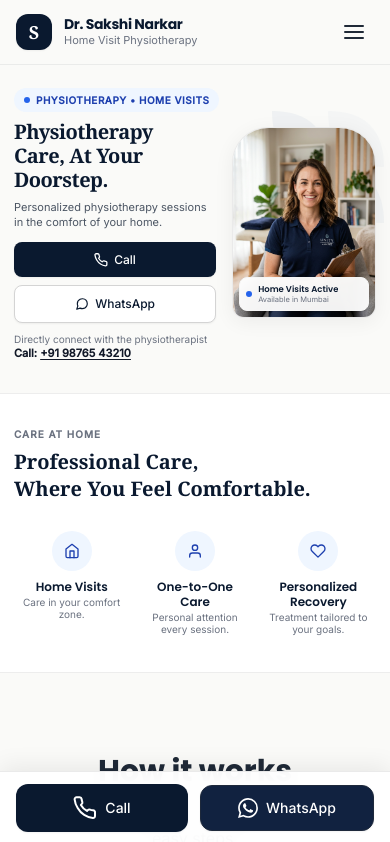
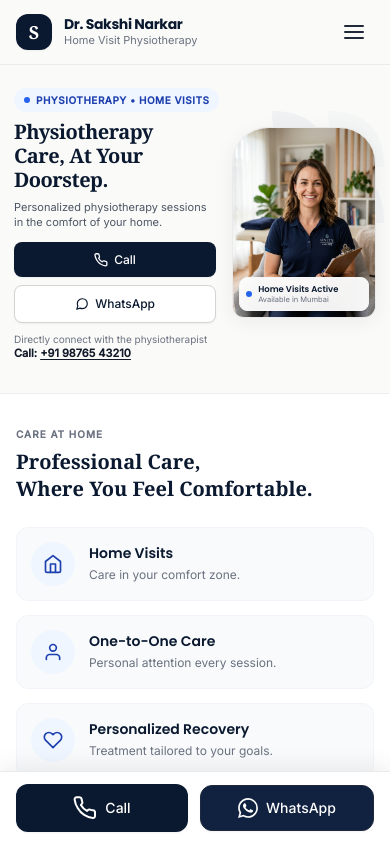
Before and after one commit to malavya1411/Physio_Website, a React (Vite) app: page / in a window 390 px wide. Shown: the top 842 px of the page. Built offline with nearby package versions, Linux system fonts and the light colour scheme.

Commit message:
style: improve mobile layout and responsiveness of care at home pillars

```diff
--- a/src/pages/Home.jsx
+++ b/src/pages/Home.jsx
@@ -152,7 +152,7 @@ export default function Home() {
       </section>
 
       {/* ── CARE AT HOME (3-Pillar Clean Section) ──────────────── */}
-      <section className="bg-white border-y border-neutral-200/70 py-8 sm:py-14 px-3.5 sm:px-6 lg:px-8">
+      <section className="bg-white border-y border-neutral-200/70 py-8 sm:py-14 px-4 sm:px-6 lg:px-8">
         <div className="max-w-[1240px] mx-auto">
           {/* Eyebrow & Headline */}
           <div className="text-left mb-6 sm:mb-10">
@@ -171,53 +171,59 @@ export default function Home() {
             </h2>
           </div>
 
-          {/* 3 Circular Icon Pillars (3 cols on mobile & desktop) */}
-          <div className="grid grid-cols-3 gap-2 sm:gap-6">
+          {/* 3 Circular Icon Pillars (1 col cards on mobile, 3 cols on desktop) */}
+          <div className="grid grid-cols-1 sm:grid-cols-3 gap-3.5 sm:gap-6">
             {/* 1. Home Visits */}
-            <div className="flex flex-col items-center sm:items-start text-center sm:text-left p-1">
-              <div className="w-10 h-10 sm:w-13 sm:h-13 rounded-full bg-[#EFF6FF] text-[#1E40AF] flex items-center justify-center mb-2 sm:mb-3 shadow-xs">
-                <svg className="w-4 h-4 sm:w-6 sm:h-6" viewBox="0 0 24 24" fill="none" stroke="currentColor" strokeWidth="2" strokeLinecap="round" strokeLinejoin="round" aria-hidden="true">
+            <div className="flex flex-row items-center sm:items-start text-left gap-3.5 sm:gap-0 sm:flex-col p-3.5 sm:p-0 rounded-xl sm:rounded-none bg-[#F8FAFC] sm:bg-transparent border border-slate-100 sm:border-0 transition-all">
+              <div className="w-11 h-11 sm:w-13 sm:h-13 rounded-full bg-[#EFF6FF] text-[#1E40AF] flex items-center justify-center flex-shrink-0 sm:mb-3 shadow-xs">
+                <svg className="w-5 h-5 sm:w-6 sm:h-6" viewBox="0 0 24 24" fill="none" stroke="currentColor" strokeWidth="2" strokeLinecap="round" strokeLinejoin="round" aria-hidden="true">
                   <path d="M3 9l9-7 9 7v11a2 2 0 0 1-2 2H5a2 2 0 0 1-2-2z"/>
                   <polyline points="9 22 9 12 15 12 15 22"/>
                 </svg>
               </div>
-              <h3 className="font-poppins font-semibold text-[#0A192F] text-xs sm:text-sm mb-0.5 leading-tight" style={{ fontFamily: 'Poppins, sans-serif' }}>
+              <div className="flex-1 min-w-0">
+                <h3 className="font-poppins font-semibold text-[#0A192F] text-sm sm:text-base mb-0.5 leading-snug" style={{ fontFamily: 'Poppins, sans-serif' }}>
                   Home Visits
                 </h3>
-              <p className="font-inter text-[#6B7280] text-[10px] sm:text-xs leading-tight" style={{ fontFamily: 'Inter, sans-serif' }}>
+                <p className="font-inter text-[#6B7280] text-xs sm:text-sm leading-normal" style={{ fontFamily: 'Inter, sans-serif' }}>
                   Care in your comfort zone.
                 </p>
               </div>
+            </div>
 
             {/* 2. One-to-One Care */}
-            <div className="flex flex-col items-center sm:items-start text-center sm:text-left p-1">
-              <div className="w-10 h-10 sm:w-13 sm:h-13 rounded-full bg-[#EFF6FF] text-[#1E40AF] flex items-center justify-center mb-2 sm:mb-3 shadow-xs">
-                <svg className="w-4 h-4 sm:w-6 sm:h-6" viewBox="0 0 24 24" fill="none" stroke="currentColor" strokeWidth="2" strokeLinecap="round" strokeLinejoin="round" aria-hidden="true">
+            <div className="flex flex-row items-center sm:items-start text-left gap-3.5 sm:gap-0 sm:flex-col p-3.5 sm:p-0 rounded-xl sm:rounded-none bg-[#F8FAFC] sm:bg-transparent border border-slate-100 sm:border-0 transition-all">
+              <div className="w-11 h-11 sm:w-13 sm:h-13 rounded-full bg-[#EFF6FF] text-[#1E40AF] flex items-center justify-center flex-shrink-0 sm:mb-3 shadow-xs">
+                <svg className="w-5 h-5 sm:w-6 sm:h-6" viewBox="0 0 24 24" fill="none" stroke="currentColor" strokeWidth="2" strokeLinecap="round" strokeLinejoin="round" aria-hidden="true">
                   <path d="M20 21v-2a4 4 0 0 0-4-4H8a4 4 0 0 0-4 4v2"/>
                   <circle cx="12" cy="7" r="4"/>
                 </svg>
               </div>
-              <h3 className="font-poppins font-semibold text-[#0A192F] text-xs sm:text-sm mb-0.5 leading-tight" style={{ fontFamily: 'Poppins, sans-serif' }}>
+              <div className="flex-1 min-w-0">
+                <h3 className="font-poppins font-semibold text-[#0A192F] text-sm sm:text-base mb-0.5 leading-snug" style={{ fontFamily: 'Poppins, sans-serif' }}>
                   One-to-One Care
                 </h3>
-              <p className="font-inter text-[#6B7280] text-[10px] sm:text-xs leading-tight" style={{ fontFamily: 'Inter, sans-serif' }}>
+                <p className="font-inter text-[#6B7280] text-xs sm:text-sm leading-normal" style={{ fontFamily: 'Inter, sans-serif' }}>
                   Personal attention every session.
                 </p>
               </div>
+            </div>
 
             {/* 3. Personalized Recovery */}
-            <div className="flex flex-col items-center sm:items-start text-center sm:text-left p-1">
-              <div className="w-10 h-10 sm:w-13 sm:h-13 rounded-full bg-[#EFF6FF] text-[#1E40AF] flex items-center justify-center mb-2 sm:mb-3 shadow-xs">
-                <svg className="w-4 h-4 sm:w-6 sm:h-6" viewBox="0 0 24 24" fill="none" stroke="currentColor" strokeWidth="2" strokeLinecap="round" strokeLinejoin="round" aria-hidden="true">
+            <div className="flex flex-row items-center sm:items-start text-left gap-3.5 sm:gap-0 sm:flex-col p-3.5 sm:p-0 rounded-xl sm:rounded-none bg-[#F8FAFC] sm:bg-transparent border border-slate-100 sm:border-0 transition-all">
+              <div className="w-11 h-11 sm:w-13 sm:h-13 rounded-full bg-[#EFF6FF] text-[#1E40AF] flex items-center justify-center flex-shrink-0 sm:mb-3 shadow-xs">
+                <svg className="w-5 h-5 sm:w-6 sm:h-6" viewBox="0 0 24 24" fill="none" stroke="currentColor" strokeWidth="2" strokeLinecap="round" strokeLinejoin="round" aria-hidden="true">
                   <path d="M20.84 4.61a5.5 5.5 0 0 0-7.78 0L12 5.67l-1.06-1.06a5.5 5.5 0 0 0-7.78 7.78l1.06 1.06L12 21.23l7.78-7.78 1.06-1.06a5.5 5.5 0 0 0 0-7.78z"/>
                 </svg>
               </div>
-              <h3 className="font-poppins font-semibold text-[#0A192F] text-xs sm:text-sm mb-0.5 leading-tight" style={{ fontFamily: 'Poppins, sans-serif' }}>
+              <div className="flex-1 min-w-0">
+                <h3 className="font-poppins font-semibold text-[#0A192F] text-sm sm:text-base mb-0.5 leading-snug" style={{ fontFamily: 'Poppins, sans-serif' }}>
                   Personalized Recovery
                 </h3>
-              <p className="font-inter text-[#6B7280] text-[10px] sm:text-xs leading-tight" style={{ fontFamily: 'Inter, sans-serif' }}>
+                <p className="font-inter text-[#6B7280] text-xs sm:text-sm leading-normal" style={{ fontFamily: 'Inter, sans-serif' }}>
                   Treatment tailored to your goals.
                 </p>
+              </div>
             </div>
           </div>
         </div>
```
Lines whose indentation alone changed are shown as unchanged.
